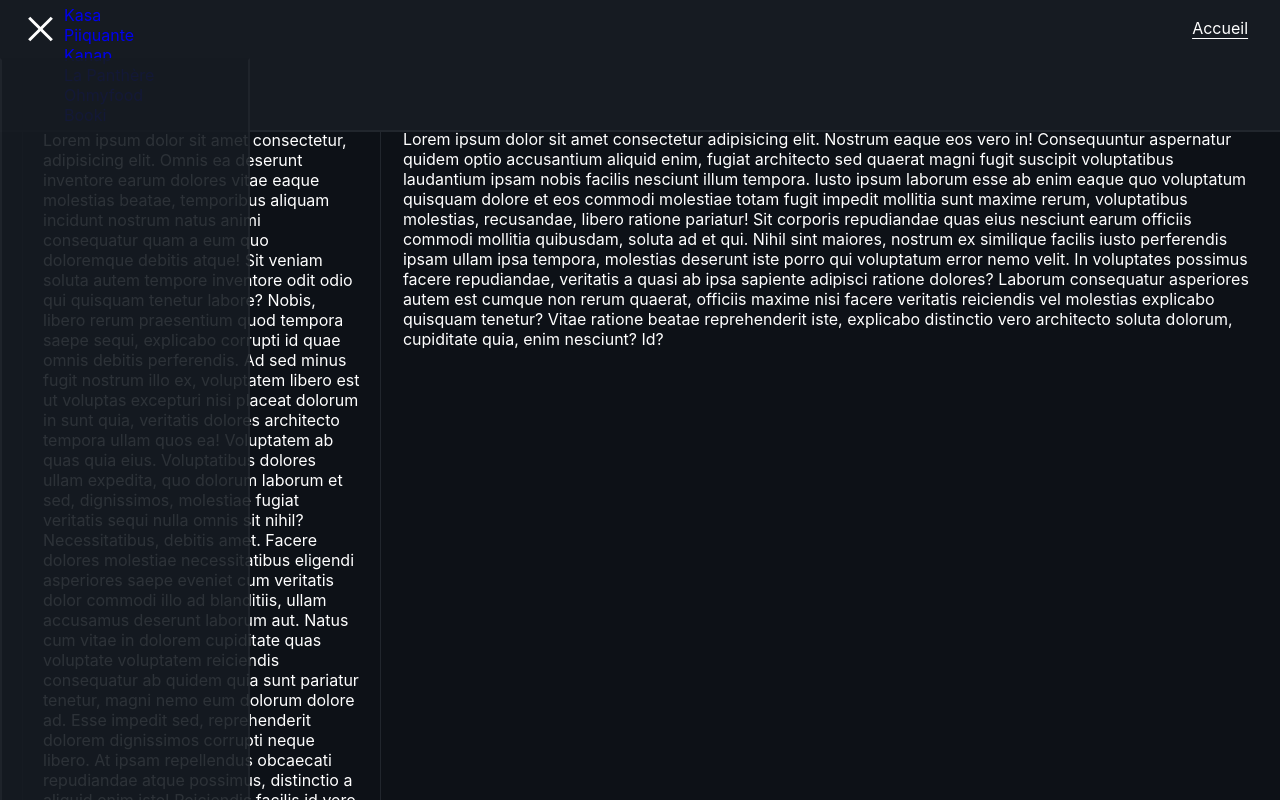
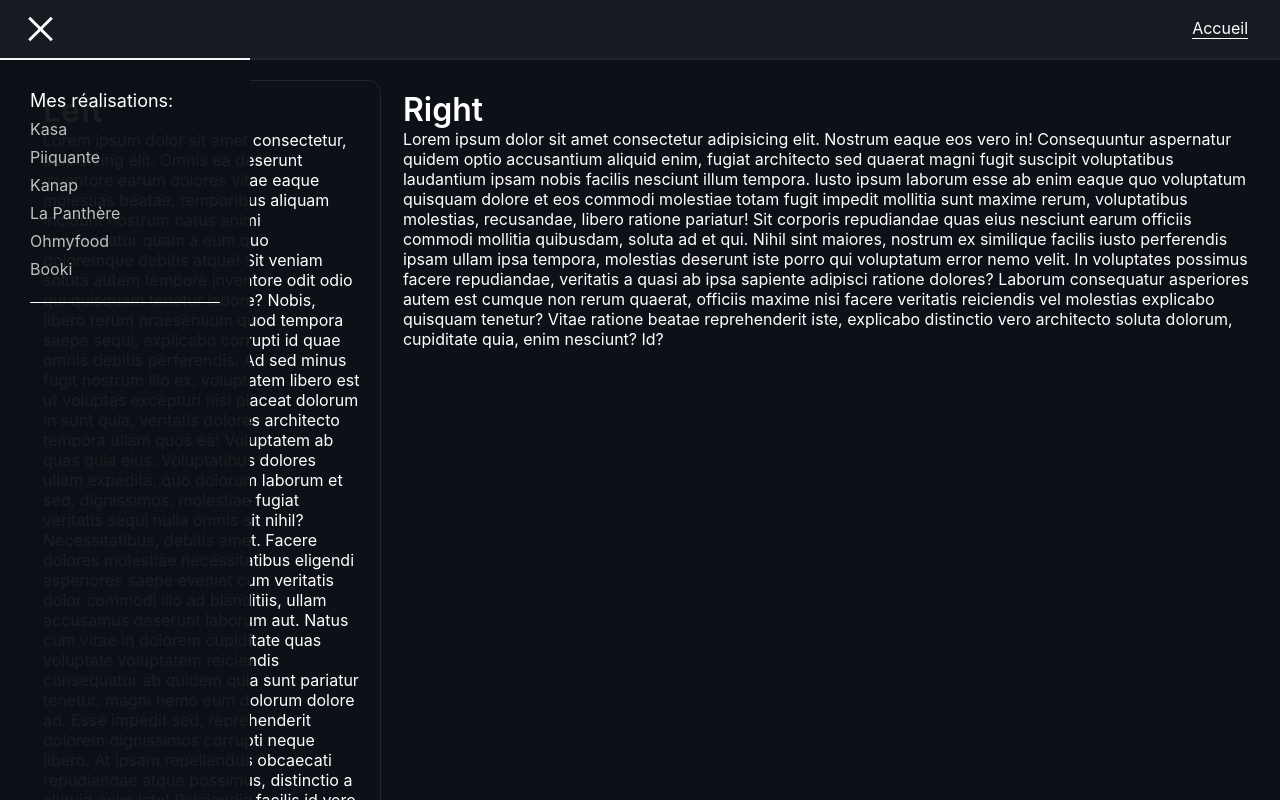
Before and after one commit to Miliexe/Portfolio, a React (Create React App) app: page / in a window 1280 px wide. Both pictures are taken after a click on the button 40 px from the left and 29 px from the top of the page. Shown: the top 800 px of the page. Built offline with nearby package versions, Linux system fonts and the light colour scheme.

Commit message:
Update Menu

```diff
--- a/src/components/Menu.jsx
+++ b/src/components/Menu.jsx
@@ -15,9 +15,10 @@ const Menu = () => {
                 }}
             />
             {stateCollapse ? (
-                <div>
-                    <div className="menu--open"></div>
+                <div className="menu--open">
+                    <div className="menu__body"></div>
                     <div className="menu__content">
+                        <span>Mes réalisations:</span>
                         <ul>
                             <li>
                                 <a
--- a/src/styles/components/_menu.scss
+++ b/src/styles/components/_menu.scss
@@ -6,7 +6,7 @@
     display: flex;
     position: relative;
     padding: 5px 16px;
-    &--open{
+    &__body{
         position: fixed;
         padding: 30px;
         top: 58px;
@@ -22,6 +22,10 @@
       top: 60px;
       left: 0px;
       padding: 30px;
+      span{
+        color: $primary;
+        font-size: 18px;
+      }
       ul{
         border-bottom: 1px solid $primary;
         padding-bottom: 15px;
@@ -31,7 +35,13 @@
         margin: 8px 0px;
       }
       a{
-        color: $primary;
+        color: darken($primary, 25%);
+        transition: 0.2s;
+        cursor: pointer;
+
+        &:hover {
+          color: $primary;
+        }
       }
     }
   }
--- a/src/styles/index.css
+++ b/src/styles/index.css
@@ -6,6 +6,8 @@
 
 .route {
   padding: 80px 22px;
+  max-width: 1700px;
+  margin: auto;
 }
 
 body {
@@ -39,16 +41,42 @@ li {
   position: relative;
   padding: 5px 16px;
 }
-.menu--open {
+.menu__body {
   position: fixed;
+  padding: 30px;
   top: 58px;
   left: 0px;
   width: 250px;
   height: 100%;
-  background-color: #161B22;
-  border: 2px solid #21262D;
-  border-top: 2px solid #161B22;
-  opacity: 0.9;
+  background-color: #0D1117;
+  border-top: 2px solid #FFFFFF;
+  opacity: 0.95;
+}
+.menu__content {
+  position: absolute;
+  top: 60px;
+  left: 0px;
+  padding: 30px;
+}
+.menu__content span {
+  color: #FFFFFF;
+  font-size: 18px;
+}
+.menu__content ul {
+  border-bottom: 1px solid #FFFFFF;
+  padding-bottom: 15px;
+  width: 190px;
+}
+.menu__content li {
+  margin: 8px 0px;
+}
+.menu__content a {
+  color: #bfbfbf;
+  transition: 0.2s;
+  cursor: pointer;
+}
+.menu__content a:hover {
+  color: #FFFFFF;
 }
 
 .nav {
--- a/src/styles/utils/_variables.scss
+++ b/src/styles/utils/_variables.scss
@@ -10,8 +10,8 @@ $tertiary-bg: #21262D;
 
 // font-weight
 $light: 200;
-$regular: 300;
-$medium: 400;
+$regular: 400;
+$medium: 600;
 
 // Breakpoints
 $mobile: 375px;
```
Also changed, not shown: 1 other file (tests, documents, lock files or other folders).
